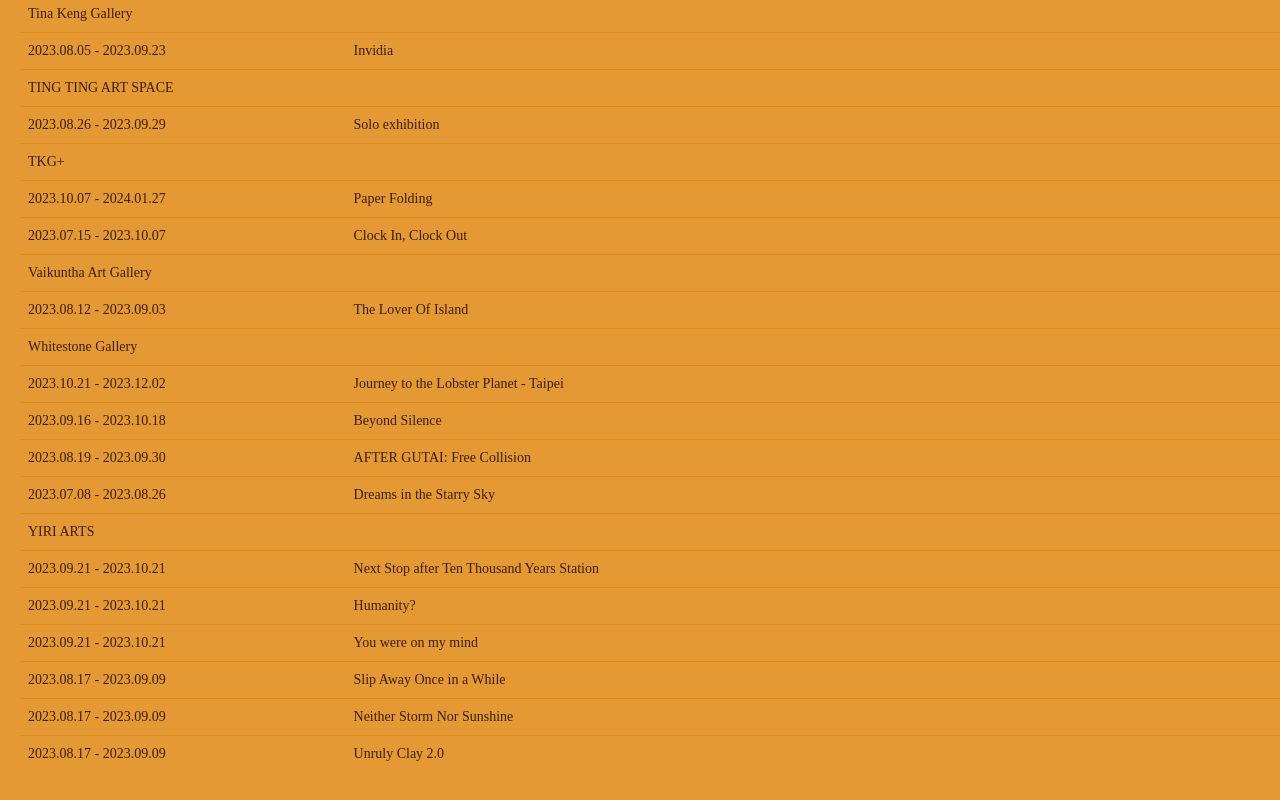
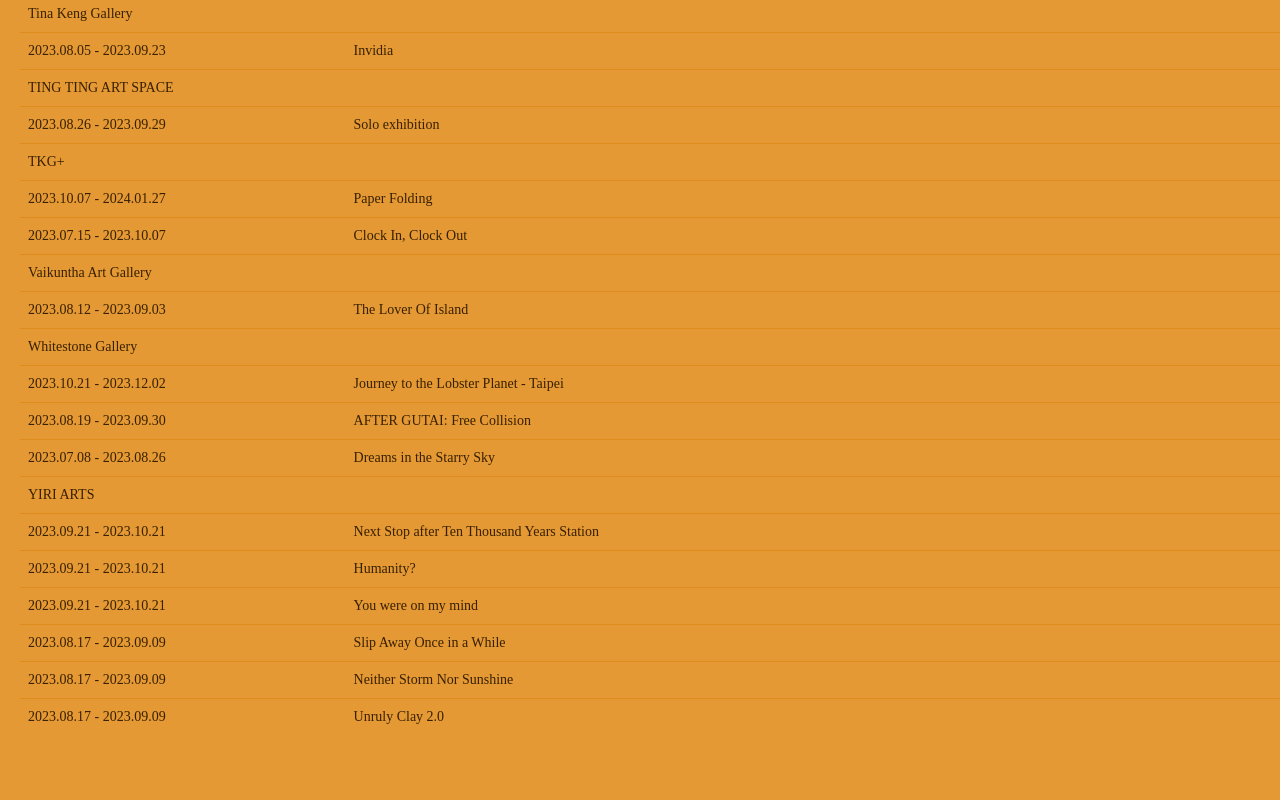
Before and after one commit to tjHsu/gallery-map, a Next.js app: page /events in a window 1280 px wide. Shown: the part 4175-4975 px from the top of the page. Built offline with nearby package versions, Linux system fonts and the light colour scheme; a web font is replaced by a local one.

Commit message:
Update Constants.ts

```diff
--- a/src/constants/Constants.ts
+++ b/src/constants/Constants.ts
@@ -2947,11 +2947,6 @@ export const GALLERIES = [
       date: "2023.10.21 - 2023.12.02",
       openingDate: "2023.10.21 sat 18:00"
     },{
-      artist: "Sinje Lee",
-      showName: "Beyond Silence",
-      date: "2023.09.16 - 2023.10.18",
-      openingDate: ""
-    },{
       artist: "Jiro YOSHIHARA, Kazuo SHIRAGA, Yasuo SUMI, Shozo SHIMAMOTO, Atsuko TANAKA",
       showName: "AFTER GUTAI: Free Collision",
       date: "2023.08.19 - 2023.09.30",
```
